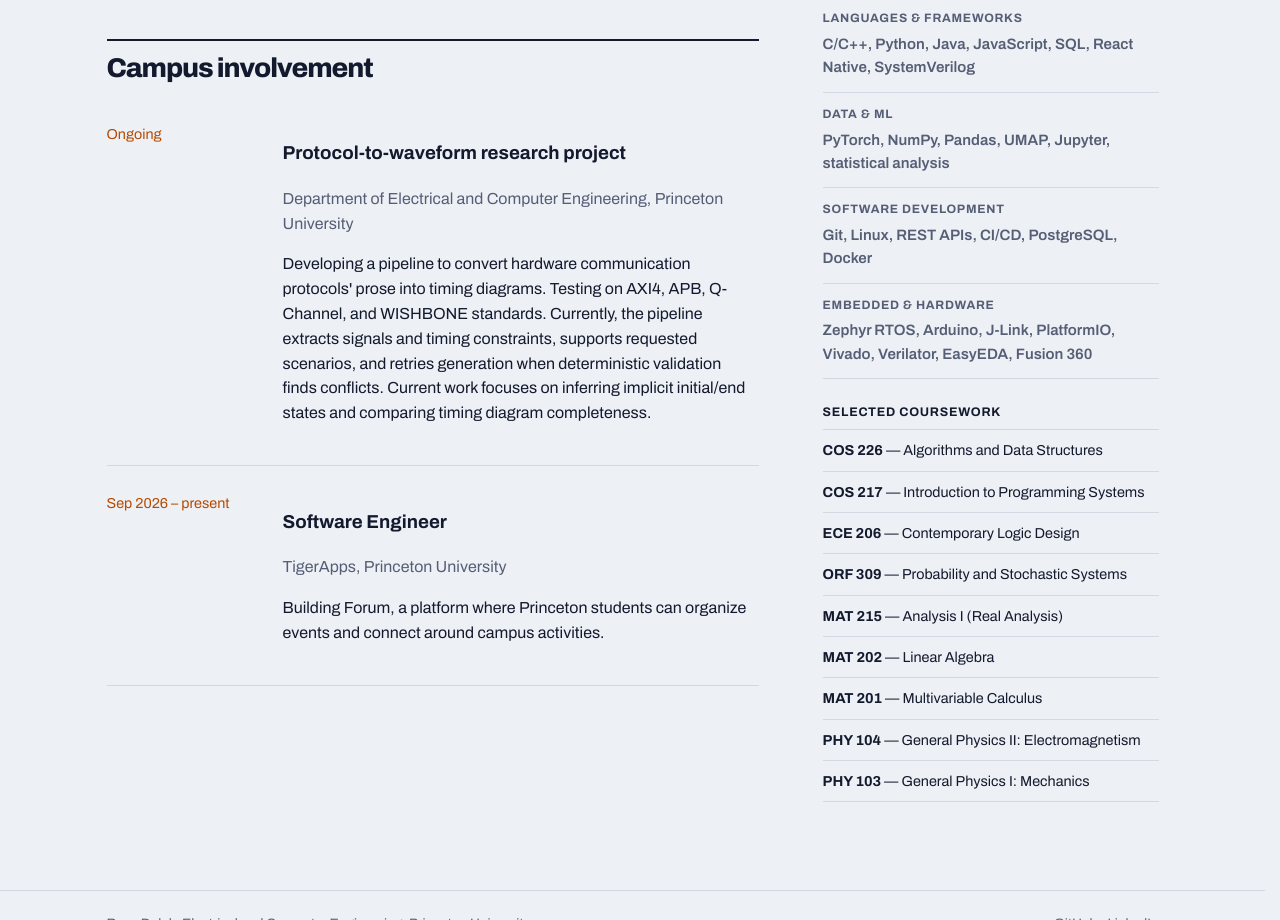
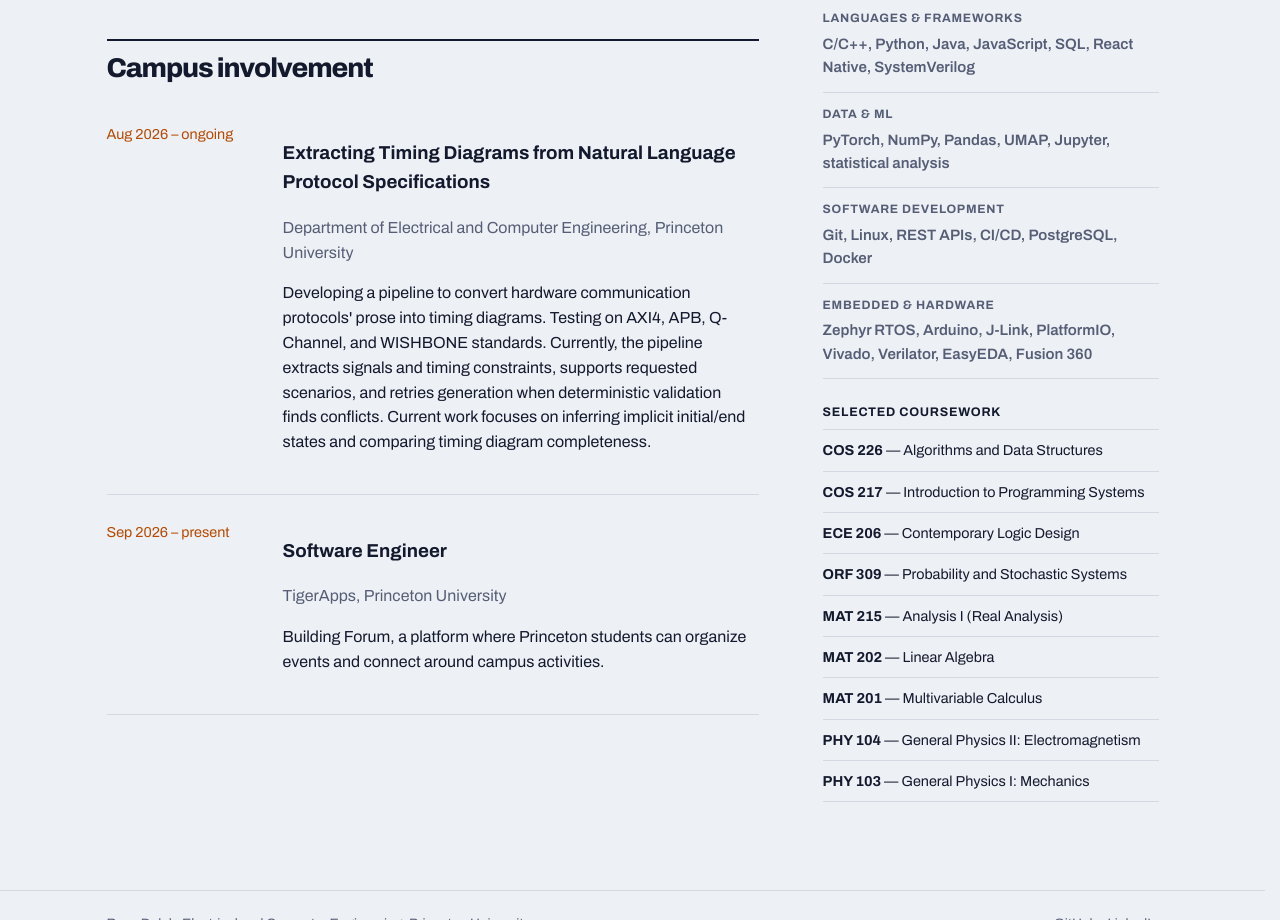
Before and after one commit to ryanadalal/ryanadalal, a plain HTML site: page about.html in a window 1280 px wide. Shown: the part 877-1797 px from the top of the page. Drawn offline with Linux system fonts and the light colour scheme.

Commit message:
Update project timeline and title in about.html

```diff
--- a/about.html
+++ b/about.html
@@ -76,9 +76,9 @@
             <h2 class="display">Campus involvement</h2>
             <ul class="history-list">
               <li>
-                <div class="when">Ongoing</div>
+                <div class="when">Aug 2026 &ndash; ongoing</div>
                 <div>
-                  <h3>Protocol-to-waveform research project</h3>
+                  <h3>Extracting Timing Diagrams from Natural Language Protocol Specifications</h3>
                   <p class="org">
                     Department of Electrical and Computer Engineering, Princeton
                     University
```
